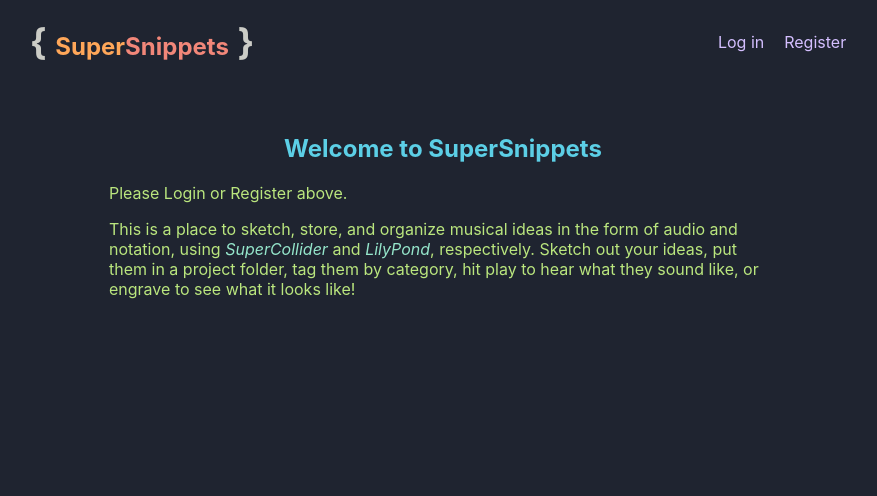
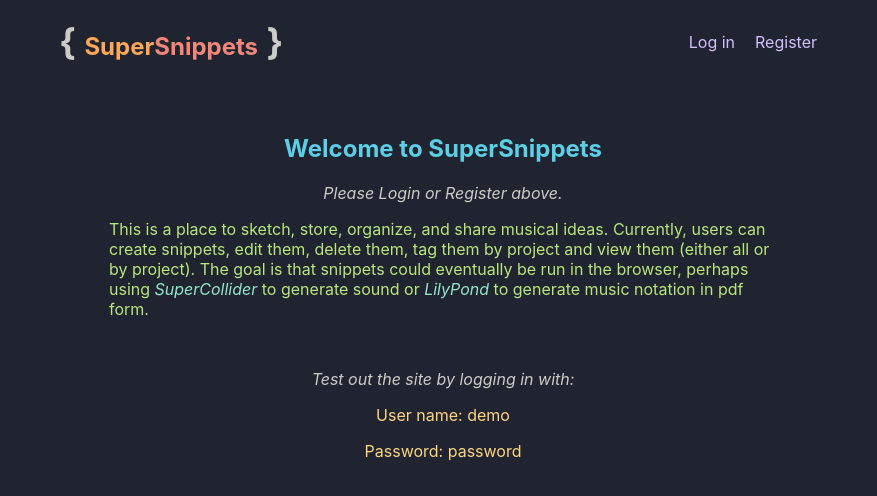
Before and after one commit to tymbalodeon/super-snippets, a React (Create React App) app: page / in a window 1280 px wide. Shown: the top 496 px of the page, without its empty margins (197-1074 px from the left). Built offline with nearby package versions, Linux system fonts and the light colour scheme.

Commit message:
fix delete function

```diff
--- a/src/components/AddSnippet/AddSnippet.js
+++ b/src/components/AddSnippet/AddSnippet.js
@@ -9,18 +9,17 @@
   };
 
   validateSubmit = newSnippet => {
-    const { title, content } = newSnippet;
-    const required = { title, content };
+    const { title, info, content } = newSnippet;
+    const required = { title, info, content };
 
     if (!required.title) return 'Please include a name';
-
-    if (!required.content) {
-      return 'Please include some content';
-    }
+    if (!required.info) return 'Please include a description';
+    if (!required.content) return 'Please include some content';
   };
 
   handleSubmit = e => {
     e.preventDefault();
+
     const { title, info, content, project_id } = e.target;
     const newSnippet = {
       title: title.value,
@@ -28,29 +27,34 @@
       content: content.value,
       project_id: project_id.value
     };
+
     const error = this.validateSubmit(newSnippet);
     if (error) {
       return this.setState({ error });
     }
+
     const { addSnippet } = this.props;
-    let id;
+
     SnippetApiService.postSnippet(newSnippet)
-      .then(res => (id = res.id))
-      .then(addSnippet)
-      .then(() => {
+      .then(res => {
+        addSnippet(res);
+        return res.id;
+      })
+      .then(id => {
         title.value = '';
         info.value = '';
         content.value = '';
         project_id.value = '';
+        return id;
       })
-      .then(() => this.props.history.push(`/snippets/${id}`))
+      .then(id => this.props.history.push(`/snippets/${id}`))
       .catch();
   };
 
   componentDidMount() {
     SnippetApiService.getProjects()
       .then(res => this.props.setProjects(res))
-      .catch(error => this.setState({ error }));
+      .catch(error => this.setState(error));
   }
 
   render() {
--- a/src/components/App/App.css
+++ b/src/components/App/App.css
@@ -21,7 +21,8 @@
 }
 
 @media screen and (min-width: 400px) {
-  .App__main {
+  .App__main,
+  .Header {
     width: 90%;
     margin: 0 auto;
   }
@@ -31,20 +32,23 @@
 }
 
 @media screen and (min-width: 600px) {
-  .App__main {
-    width: 90%;
+  .App__main,
+  .Header {
+    width: 80%;
     margin: 0 auto;
   }
 }
 
 @media screen and (min-width: 800px) {
-  .App__main {
+  .App__main,
+  .Header {
     width: 75%;
   }
 }
 
 @media screen and (min-width: 900px) {
-  .App__main {
+  .App__main,
+  .Header {
     width: 60%;
   }
 }
--- a/src/components/App/App.js
+++ b/src/components/App/App.js
@@ -10,7 +10,7 @@
 import AddProject from '../AddProject/AddProject';
 import AddSnippet from '../AddSnippet/AddSnippet';
 import UpdateSnippet from '../UpdateSnippet/UpdateSnippet';
-// import PrivateOnlyRoute from '../Utils/PrivateOnlyRoute';
+// import Route from '../Utils/Route';
 // import PublicOnlyRoute from '../Utils/PublicOnlyRoute';
 import './App.css';
 
@@ -42,9 +42,13 @@
     this.setSnippets([...this.state.snippets, snippet]);
   };
 
-  deleteSnippet = id => {
-    const filtered = this.state.snippets.filter(snippet => snippet.id !== id);
-    this.setSnippets(filtered);
+  deleteSnippet = (id, history) => {
+    this.setState(
+      {
+        snippets: this.state.snippets.filter(snippet => snippet.id !== id)
+      },
+      () => history.push('/snippets')
+    );
   };
 
   render() {
--- a/src/components/Header/Header.css
+++ b/src/components/Header/Header.css
@@ -24,7 +24,7 @@
 @media screen and (min-width: 600px) {
   .Header {
     display: flex;
-    justify-content: space-around;
+    justify-content: space-between;
     align-items: center;
   }
 }
--- a/src/components/Landing/Landing.css
+++ b/src/components/Landing/Landing.css
@@ -3,11 +3,30 @@
   text-align: center;
 }
 
-.Landing > p {
+.landing-p {
   color: #bae67e;
 }
 
-.Landing > p > a {
+.landing-p > a {
   color: #95e6cb;
   font-style: italic;
 }
+
+.test,
+.please-login {
+  color: #cbccc6;
+  text-align: center;
+}
+
+.please-login,
+.test-text {
+  font-style: italic;
+}
+
+.demo {
+  color: #ffd580;
+}
+
+.test {
+  margin-top: 50px;
+}
--- a/src/components/Landing/Landing.js
+++ b/src/components/Landing/Landing.js
@@ -7,10 +7,16 @@
     return (
       <section className="Landing">
         <h2>Welcome to SuperSnippets</h2>
-        {loggedIn ? '' : <p>Please Login or Register above.</p>}
+        {loggedIn ? (
+          ''
+        ) : (
+          <p className="please-login">Please Login or Register above.</p>
+        )}
         <p className="landing-p">
-          This is a place to sketch, store, and organize musical ideas in the
-          form of audio and notation, using{' '}
+          This is a place to sketch, store, organize, and share musical ideas.
+          Currently, users can create snippets, edit them, delete them, tag them
+          by project and view them (either all or by project). The goal is that
+          snippets could eventually be run in the browser, perhaps using{' '}
           <a
             href="https://supercollider.github.io/"
             rel="noopener noreferrer"
@@ -18,18 +24,25 @@
           >
             SuperCollider
           </a>{' '}
-          and{' '}
+          to generate sound or{' '}
           <a
             href="http://lilypond.org/"
             rel="noopener noreferrer"
             target="_blank"
           >
             LilyPond
-          </a>
-          , respectively. Sketch out your ideas, put them in a project folder,
-          tag them by category, hit play to hear what they sound like, or
-          engrave to see what it looks like!
+          </a>{' '}
+          to generate music notation in pdf form.
         </p>
+        {loggedIn ? (
+          ''
+        ) : (
+          <div className="test">
+            <p className="test-text">Test out the site by logging in with:</p>
+            <p className="demo">User name: demo</p>
+            <p className="demo">Password: password</p>
+          </div>
+        )}
       </section>
     );
   }
--- a/src/components/SnippetDetail/SnippetDetail.js
+++ b/src/components/SnippetDetail/SnippetDetail.js
@@ -11,10 +11,9 @@
 
   handleDelete = () => {
     const idToDelete = this.props.match.params.snippet_id;
-    const { deleteSnippet } = this.props;
-    SnippetApiService.deleteSnippet(idToDelete)
-      .then(deleteSnippet(idToDelete))
-      .then(this.props.history.push('/snippets'));
+    SnippetApiService.deleteSnippet(idToDelete).then(
+      this.props.deleteSnippet(idToDelete, this.props.history)
+    );
   };
 
   componentDidMount() {
--- /dev/null
+++ b/src/components/UpdateSnippet/UpdateSnippet.css
@@ -0,0 +1,22 @@
+.UpdateSnippet * > textarea,
+input,
+select {
+  background: #cbccc6;
+  color: #1f2430;
+}
+
+.UpdateSnippet * > button[type='submit'] {
+  background-color: #ffa759;
+  border-color: #ffa759;
+}
+
+button {
+  margin: 10px;
+  padding: 5px;
+  color: #1f2430;
+}
+
+.button-back {
+  background-color: #cbccc6;
+  border-color: #cbccc6;
+}
--- a/src/components/UpdateSnippet/UpdateSnippet.js
+++ b/src/components/UpdateSnippet/UpdateSnippet.js
@@ -1,6 +1,7 @@
 import React, { Component } from 'react';
 import { Link } from 'react-router-dom';
 import SnippetApiService from '../../services/snippet-api-service';
+import './UpdateSnippet.css';
 
 export default class UpdateSnippet extends Component {
   handleSubmit = e => {
@@ -41,7 +42,7 @@
     const { snippet } = this.props.location.state;
     const { projects, error } = this.props;
     return (
-      <section className="AddSnippet">
+      <section className="UpdateSnippet">
         <h2>Edit Snippet</h2>
         <div role="alert">{error && <p className="red">{error}</p>}</div>
         <form onSubmit={this.handleSubmit}>
@@ -94,7 +95,7 @@
                 this.props.history.replace(`/snippets/${snippet.id}`)
               }
             >
-              <button>BACK</button>
+              <button className="button-back">BACK</button>
             </Link>
             <button type="submit">SUBMIT</button>
           </div>
```
